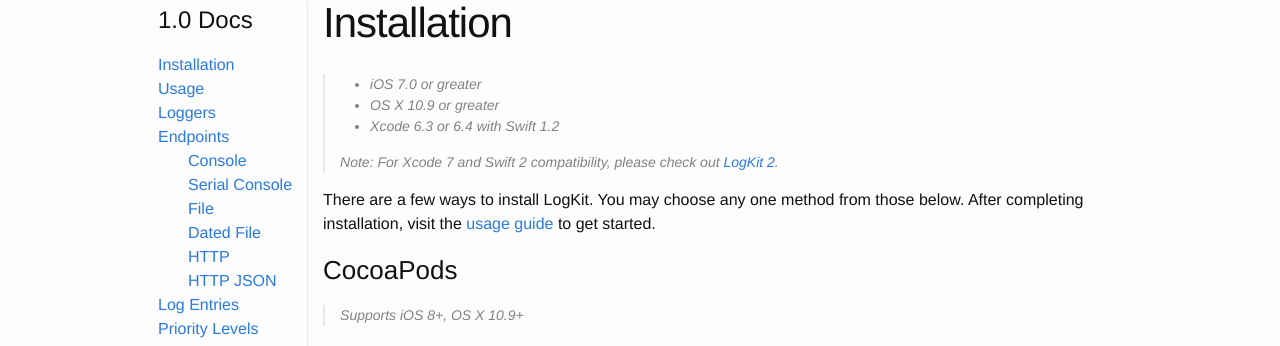
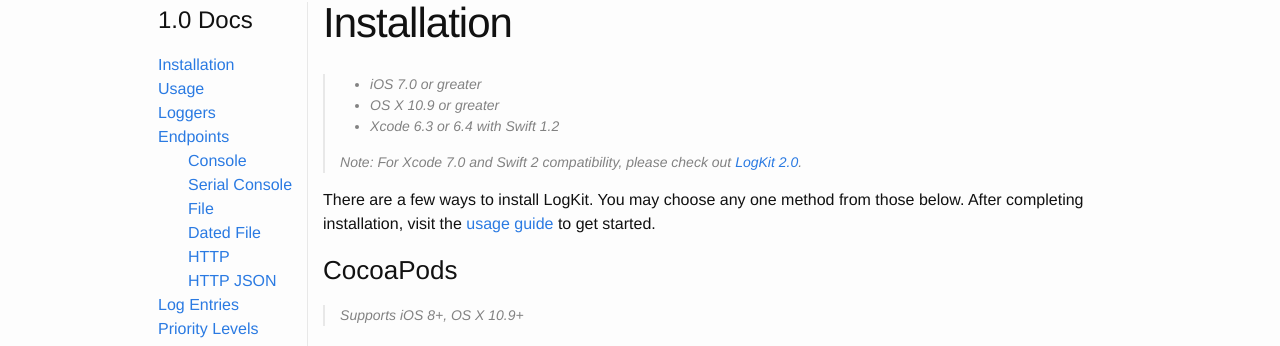
Before and after one commit to Conoize/logkit.github.io, a Jekyll site: the page built from _docs/1.0/installation.md, in a window 1280 px wide and 900 px high. Shown: the part 90-436 px from the top of the window. Built offline with Jekyll 4.4.1, drawn with Linux system fonts in a browser that asks for light colours.

Commit message:
More specific Xcode requirements

```diff
--- a/_includes/docs/installation/requirements.md
+++ b/_includes/docs/installation/requirements.md
@@ -7,7 +7,7 @@
 > * OS X 10.9 or greater
 > * Xcode 6.3 or 6.4 with Swift 1.2
 >
-> Note: For Xcode 7 and Swift 2 compatibility, please check out [LogKit 2][docs-2_0].
+> Note: For Xcode 7.0 and Swift 2 compatibility, please check out [LogKit 2.0][docs-2_0].
 
 
 {% else %}
```
